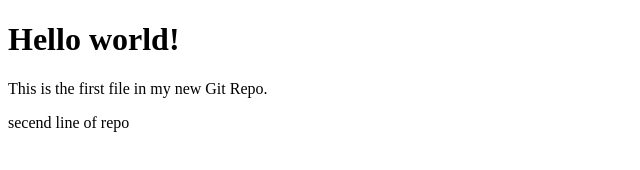
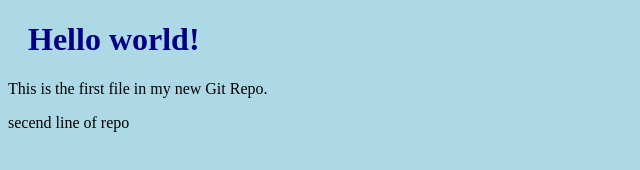
Before and after one commit to hardworker0ir/hi-word, a plain HTML site: page index.html in a window 1280 px wide. Shown: the whole page, without its empty margins (0-640 px from the left). Drawn offline with Linux system fonts and the light colour scheme.

Commit message:
second edition

```diff
--- a/index.html
+++ b/index.html
@@ -2,6 +2,7 @@
 <html>
 <head>
 <title>Hello World!</title>
+<link rel="stylesheet" href="bluestyle.css">
 </head>
 <body>
 
```
